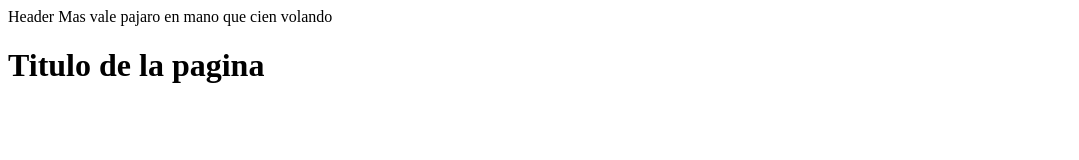
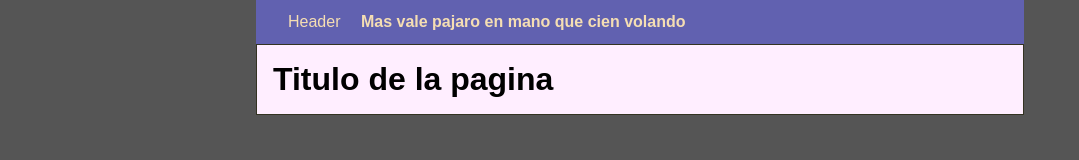
Before and after one commit to jepepper06/PlatziNode, a website: page public/index.html in a window 1280 px wide. Shown: the whole page, without its empty margins (0-1079 px from the left). Drawn offline with Linux system fonts and the light colour scheme.

Commit message:
Le agregamos estilos al archivo html

```diff
--- /dev/null
+++ b/public/css/style.css
@@ -0,0 +1,32 @@
+*{
+    margin:0;
+    padding:0;
+    font-family: 'Arial'
+}
+
+body{
+    background: #555;
+}
+
+#contenedor{
+    background: rgb(97, 97, 176);
+}
+#header{
+    padding:0.5em;
+    color: wheat;
+    padding: 0.8em 0 0.8em 2em;
+}
+#contenedor #frase{
+    font-weight: bold;
+    padding: 0 0 0 1em;
+}
+#cuerpo{
+    width: 60%;
+    margin-left: auto;
+    margin-right: auto;
+}
+#cuerpo #contenido{
+    padding: 1em;
+    border: 1px solid #332;
+    background: #fef;
+}
--- a/public/index.html
+++ b/public/index.html
@@ -5,11 +5,16 @@
     <meta http-equiv="X-UA-Compatible" content="IE=edge">
     <meta name="viewport" content="width=device-width, initial-scale=1.0">
     <title>Curso de Node</title>
+    <link rel="stylesheet" href="css/style.css">
 </head>
 <body>
-    <div id="contenedor">
-        <div id="header">Header <span id="frase">Mas vale pajaro en mano que cien volando</span></div>
-        <h1>Titulo de la pagina</h1>
+    <div id="cuerpo">
+        <div id="contenedor">
+            <div id="header">Header <span id="frase">Mas vale pajaro en mano que cien volando</span></div>
+        </div>
+        <div id="contenido">
+            <h1>Titulo de la pagina</h1>
+        </div>
     </div>
 </body>
 </html>
```
